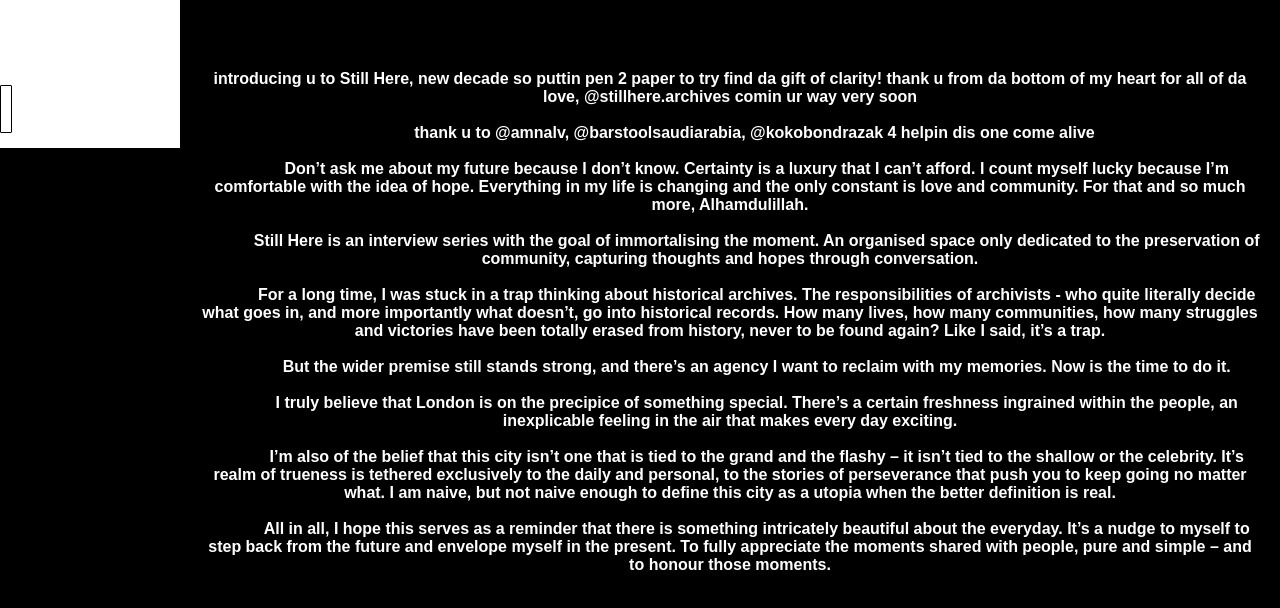
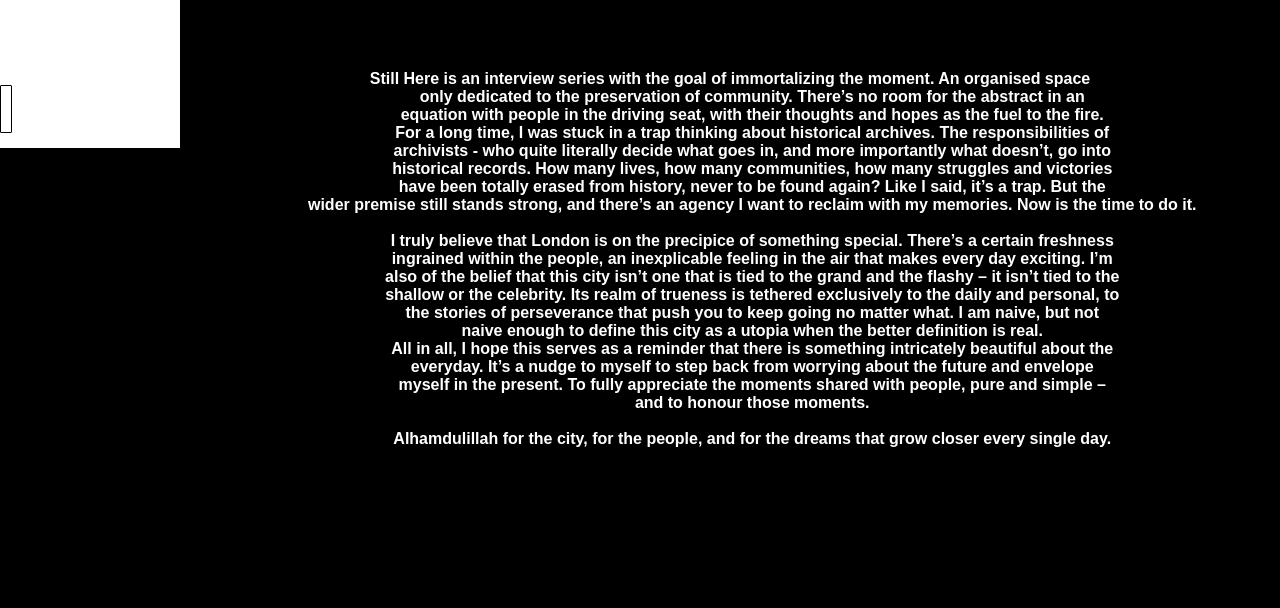
Before and after one commit to meerasunil/stillhere.github.io, a plain HTML site: page about.html in a window 1280 px wide. Shown: the part 652-1260 px from the top of the page. After the commit the page ends 1172 px from the top, so only its background shows below. Drawn offline with Linux system fonts and the light colour scheme; no server answers.

Commit message:
changes to about

```diff
--- a/about.html
+++ b/about.html
@@ -23,23 +23,27 @@
       </div>
       <div class="text-box">
         <h2>what is still here?</h2>
-        <p>introducing u to Still Here, new decade so puttin pen 2 paper to try find da gift of clarity! thank u from da bottom of my heart for all of da love, @stillhere.archives comin ur way very soon
+        <p>Still Here is an interview series with the goal of immortalizing the moment. An organised space
+          only dedicated to the preservation of community. There’s no room for the abstract in an
+          equation with people in the driving seat, with their thoughts and hopes as the fuel to the fire.
+          For a long time, I was stuck in a trap thinking about historical archives. The responsibilities of
+          archivists - who quite literally decide what goes in, and more importantly what doesn’t, go into
+          historical records. How many lives, how many communities, how many struggles and victories
+          have been totally erased from history, never to be found again? Like I said, it’s a trap. But the
+          wider premise still stands strong, and there’s an agency I want to reclaim with my memories. Now is the time to do it.
 
-            thank u to @amnalv, @barstoolsaudiarabia, @kokobondrazak 4 helpin dis one come alive
+          I truly believe that London is on the precipice of something special. There’s a certain freshness
+          ingrained within the people, an inexplicable feeling in the air that makes every day exciting. I’m
+          also of the belief that this city isn’t one that is tied to the grand and the flashy – it isn’t tied to the
+          shallow or the celebrity. Its realm of trueness is tethered exclusively to the daily and personal, to
+          the stories of perseverance that push you to keep going no matter what. I am naive, but not
+          naive enough to define this city as a utopia when the better definition is real.
+          All in all, I hope this serves as a reminder that there is something intricately beautiful about the
+          everyday. It’s a nudge to myself to step back from worrying about the future and envelope
+          myself in the present. To fully appreciate the moments shared with people, pure and simple –
+          and to honour those moments.
 
-            Don’t ask me about my future because I don’t know. Certainty is a luxury that I can’t afford. I count myself lucky because I’m comfortable with the idea of hope. Everything in my life is changing and the only constant is love and community. For that and so much more, Alhamdulillah.
-
-            Still Here is an interview series with the goal of immortalising the moment. An organised space only dedicated to the preservation of community, capturing thoughts and hopes through conversation.
-
-            For a long time, I was stuck in a trap thinking about historical archives. The responsibilities of archivists - who quite literally decide what goes in, and more importantly what doesn’t, go into historical records. How many lives, how many communities, how many struggles and victories have been totally erased from history, never to be found again? Like I said, it’s a trap.
-
-            But the wider premise still stands strong, and there’s an agency I want to reclaim with my memories. Now is the time to do it.
-
-            I truly believe that London is on the precipice of something special. There’s a certain freshness ingrained within the people, an inexplicable feeling in the air that makes every day exciting.
-
-            I’m also of the belief that this city isn’t one that is tied to the grand and the flashy – it isn’t tied to the shallow or the celebrity. It’s realm of trueness is tethered exclusively to the daily and personal, to the stories of perseverance that push you to keep going no matter what. I am naive, but not naive enough to define this city as a utopia when the better definition is real.
-
-            All in all, I hope this serves as a reminder that there is something intricately beautiful about the everyday. It’s a nudge to myself to step back from the future and envelope myself in the present. To fully appreciate the moments shared with people, pure and simple – and to honour those moments.</p>
+          Alhamdulillah for the city, for the people, and for the dreams that grow closer every single day.</p>
       </div>
     </div>
 
```
